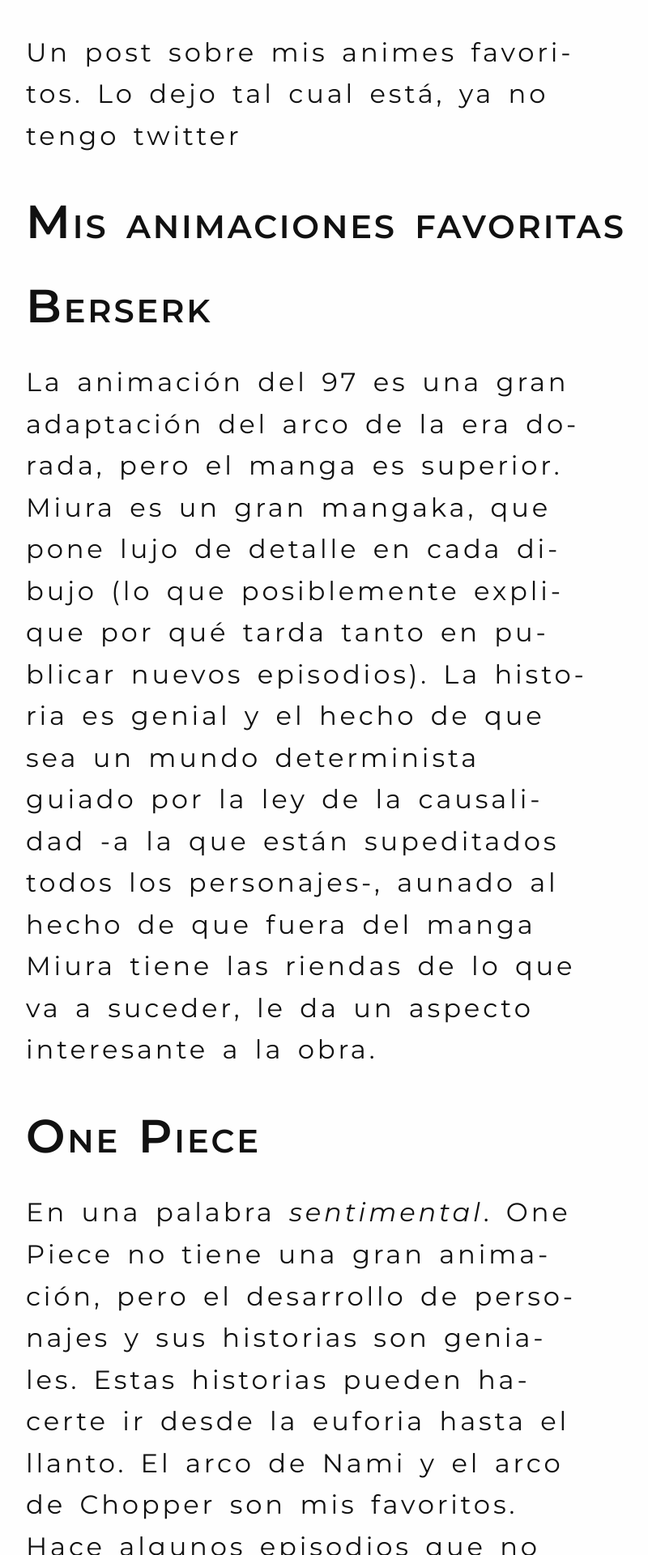
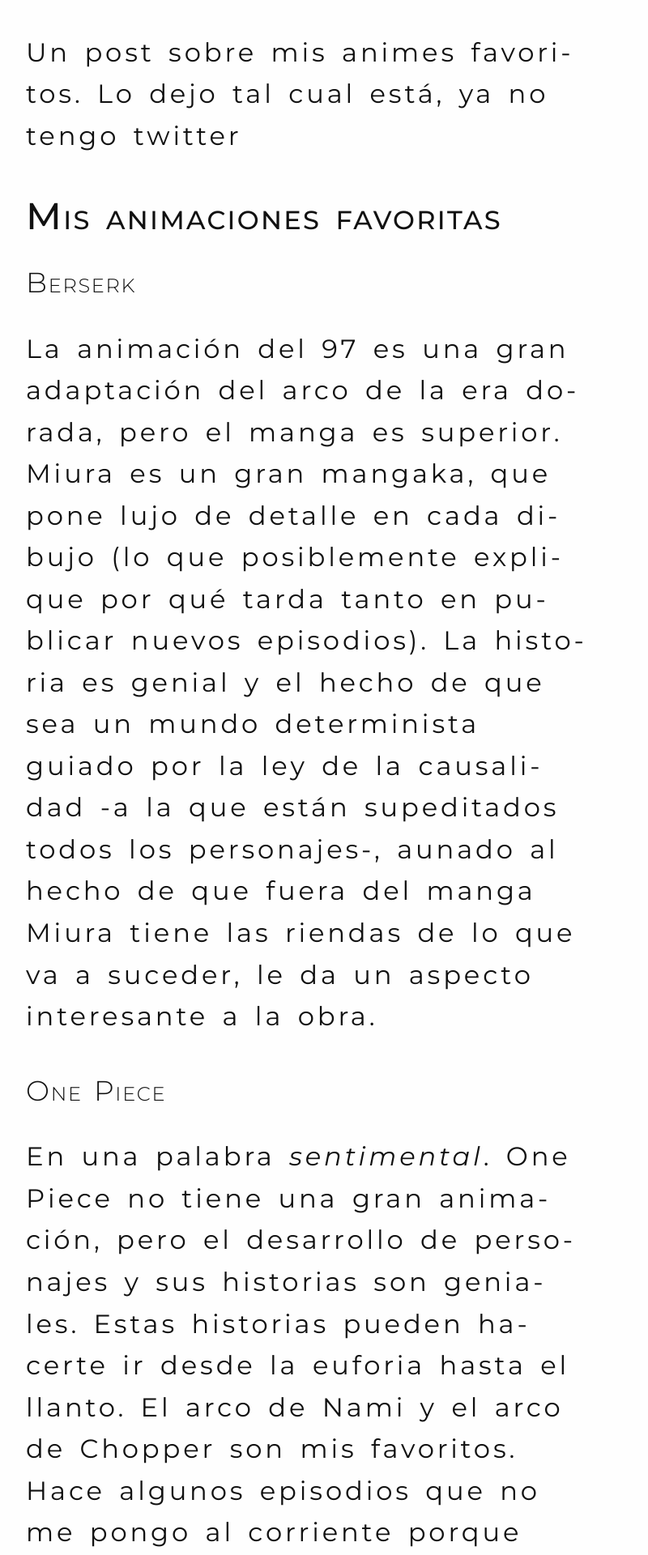
Before and after one commit to Oiuhukt/failosophy, a Jekyll site: the page built from _posts/2021-02-21-Anime.md, in a window 1280 px wide. Shown: the part 356-2276 px from the top of the page at 81% size, without its empty margins (32-832 px from the left). Built offline with Jekyll 4.4.1, drawn with Linux system fonts in a browser that asks for light colours; some web fonts are replaced.

Commit message:
modificando post

```diff
--- a/css/tufte.scss
+++ b/css/tufte.scss
@@ -297,34 +297,26 @@
 h1,
 h2,
 h3 {
-    letter-spacing: 0.05em; /* Slight increase for small caps */
+    letter-spacing: 0.05em;
+    font-variant: small-caps;
+    margin-top: 1.5rem;
+    margin-bottom: 1.5rem;
+    line-height: 1.2; /* Slight increase for small caps */
 }
 
 h1 {
     font-weight: 750;
-    font-variant: small-caps;
-    margin-top: 1.5rem;
-    margin-bottom: 1.5rem;
     font-size: 2.5rem;
-    line-height: 1.2;
 }
 
 h2 {
-    font-weight: 625;
-    font-variant: small-caps;
-    margin-top: 1.5rem;
-    margin-bottom: 1.5rem;
-    font-size: 2.5rem;
-    line-height: 1.2;
+    font-weight: 500;
+    font-size: 2rem;
 }
 
 h3 {
-    font-variant: small-caps;
-    font-weight: 512;
-    font-size: 2.5rem;
-    margin-top: 1.5rem;
-    margin-bottom: 1.5rem;
-    line-height: 1.2;
+    font-weight: 375;
+    font-size: 1.5rem;
 }
 
 // ET says a need for more than 3 levels of headings is the sign of a diseased mind
```
